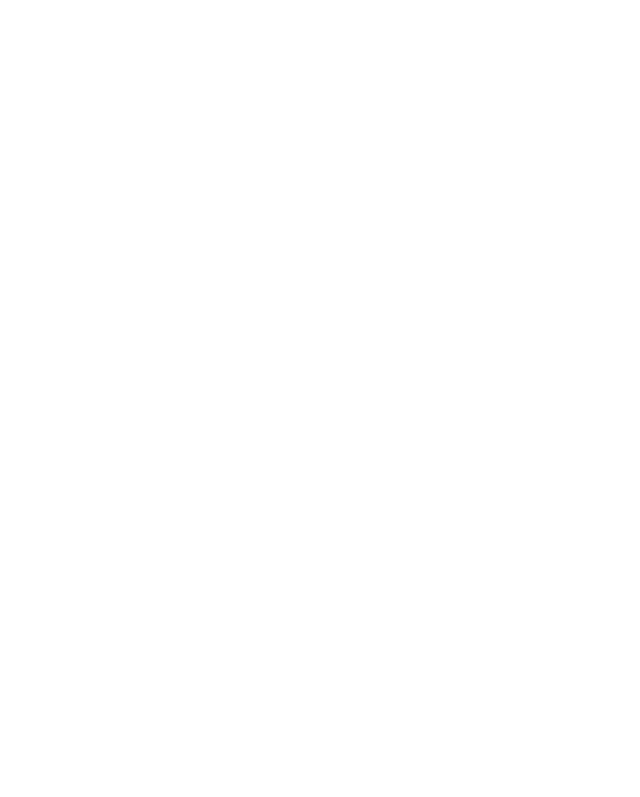
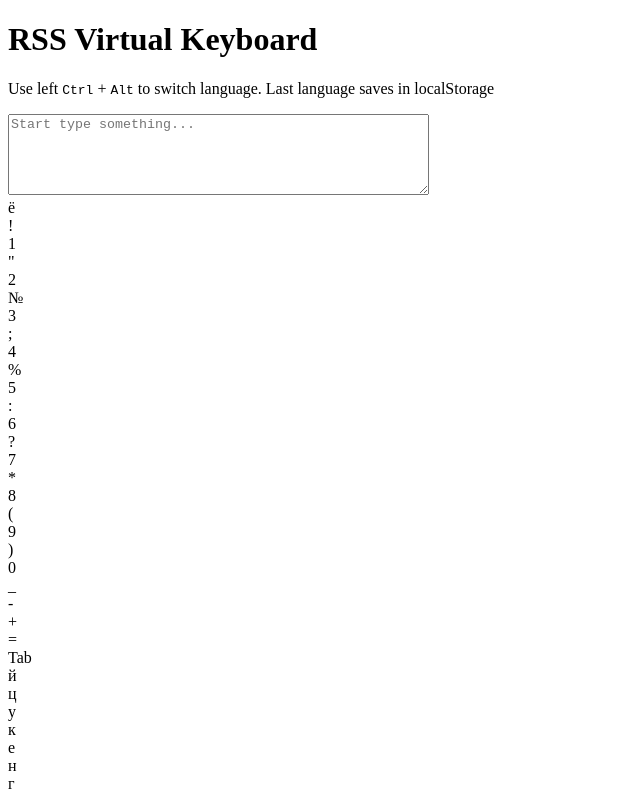
Before and after one commit to max7394/rs-keyboard, a plain HTML site: page index.html in a window 1280 px wide. Shown: the top 797 px of the page, without its empty margins (0-640 px from the left). Drawn offline with Linux system fonts and the light colour scheme.

Commit message:
feat: add link to script

```diff
--- a/index.html
+++ b/index.html
@@ -7,6 +7,6 @@
     <title>Document</title>
 </head>
 <body>
-
+    <script src="./js/script.js" type="module"></script>
 </body>
 </html>
```
